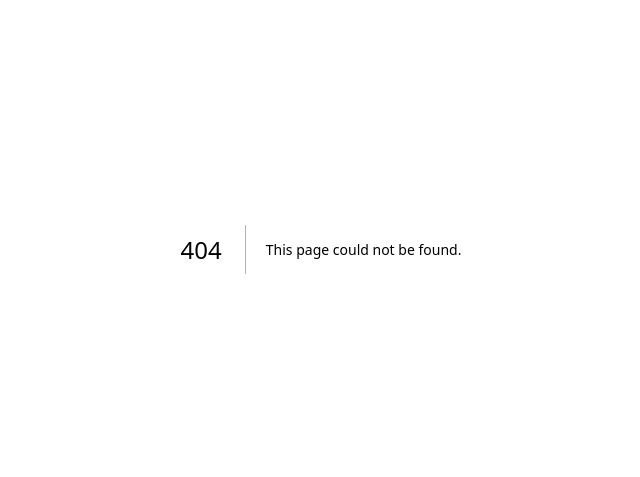
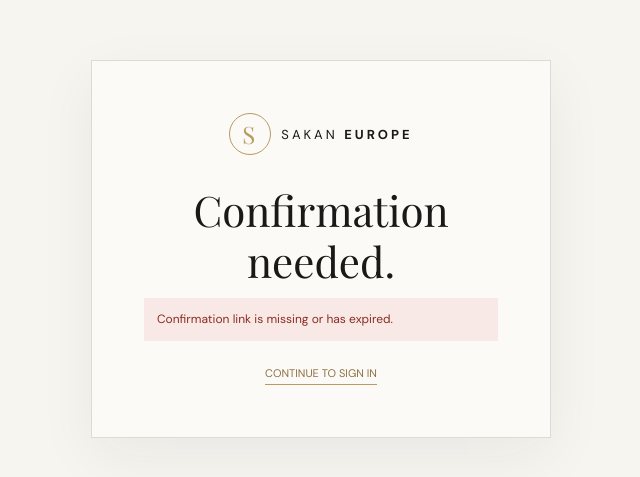
Before and after one commit to saiedahm/sakan-europe, a Next.js app: page /auth/callback in a window 1280 px wide. Before the commit this address had no page. Shown: the part 151-628 px from the top of the page, without its empty margins (319-959 px from the left). Built offline with nearby package versions, Linux system fonts and the light colour scheme; no server answers; a web font is replaced by a local one.

Commit message:
Add Supabase PKCE email confirmation callback

```diff
--- /dev/null
+++ b/app/auth/callback/page.tsx
@@ -0,0 +1,43 @@
+"use client";
+
+import { useEffect, useState } from "react";
+import Link from "next/link";
+import { useSearchParams } from "next/navigation";
+import { getSupabaseBrowserClient } from "@/lib/supabase/client";
+
+export default function AuthCallbackPage() {
+  const params = useSearchParams();
+  const [message, setMessage] = useState("Confirming your account…");
+  const [failed, setFailed] = useState(false);
+  useEffect(() => {
+    let active = true;
+    async function finish() {
+      try {
+        const supabase = getSupabaseBrowserClient();
+        const code = params.get("code");
+        if (code) {
+          const { error } = await supabase.auth.exchangeCodeForSession(code);
+          if (error) throw error;
+        } else {
+          const { data, error } = await supabase.auth.getSession();
+          if (error) throw error;
+          if (!data.session) throw new Error(params.get("error_description") || "Confirmation link is missing or has expired.");
+        }
+        if (active) {
+          setMessage("Your account is confirmed. Welcome to SAKAN EUROPE.");
+          window.location.replace(params.get("next")?.startsWith("/") ? params.get("next")! : "/");
+        }
+      } catch (e) {
+        if (active) { setFailed(true); setMessage(e instanceof Error ? e.message : "Could not confirm your account."); }
+      }
+    }
+    void finish();
+    return () => { active = false; };
+  }, [params]);
+  return <main className="auth-page"><section className="auth-card">
+    <Link href="/" className="auth-brand"><span className="brand-mark">S</span><span>SAKAN <b>EUROPE</b></span></Link>
+    <h1>{failed ? "Confirmation needed." : "One moment."}</h1>
+    <p role="status" className={failed ? "auth-message auth-error" : "auth-subtitle"}>{message}</p>
+    {failed && <Link href="/login" className="auth-back">CONTINUE TO SIGN IN</Link>}
+  </section></main>;
+}
```
